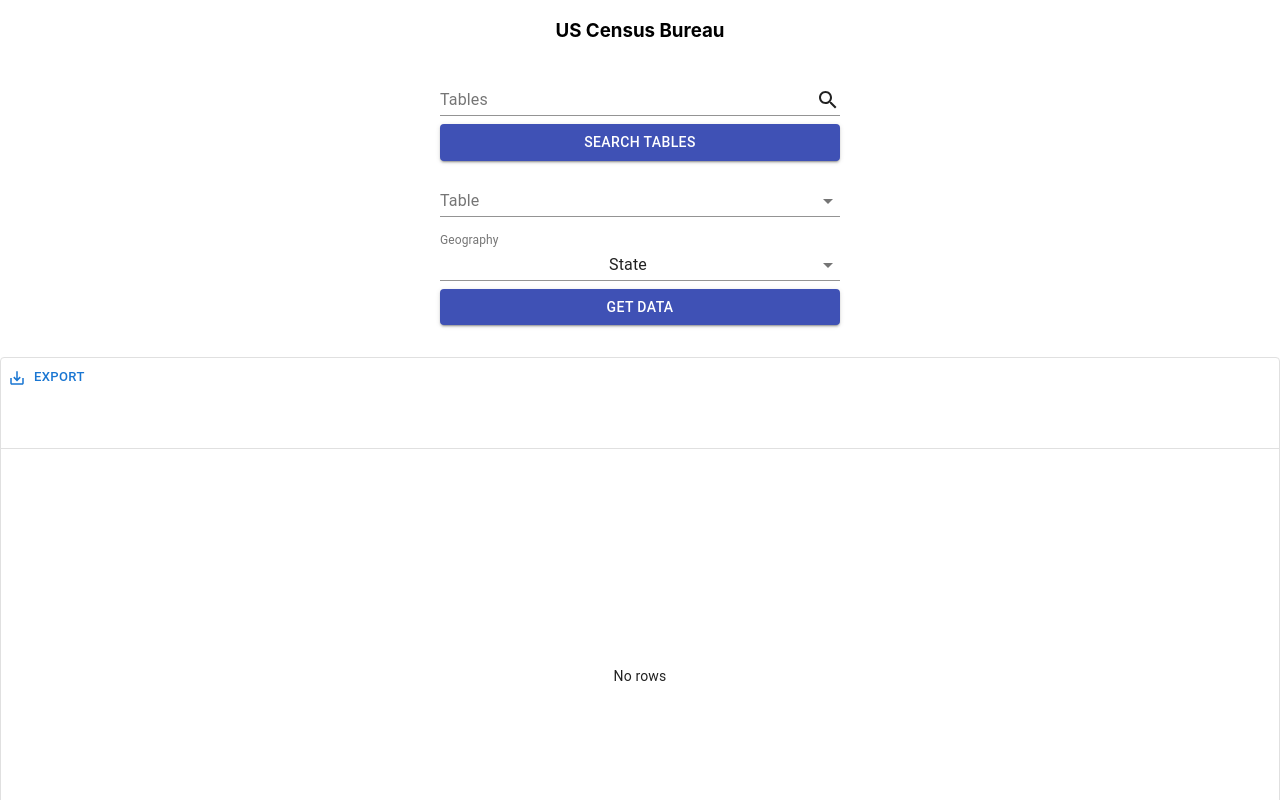
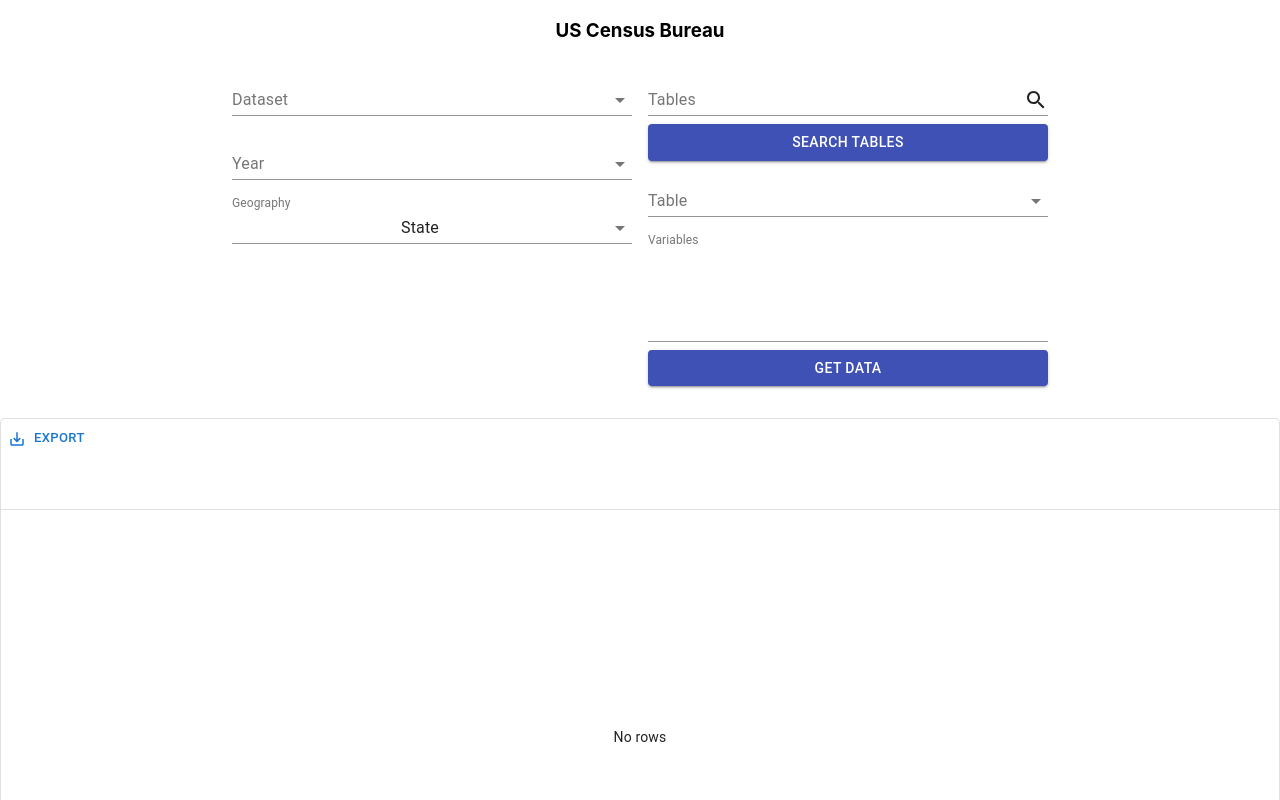
Before and after one commit to vermontkidsdata-org/vermontkidsdata-app, a React (Create React App) app in the folder ui/: page /census in a window 1280 px wide. Shown: the top 800 px of the page. Built offline with nearby package versions, Linux system fonts and the light colour scheme.

Commit message:
added census and data grid

```diff
--- a/ui/src/pages/Census.js
+++ b/ui/src/pages/Census.js
@@ -15,10 +15,17 @@
 import {ThreeDots} from 'react-loader-spinner';
 
 const useStyles = makeStyles((theme) => ({
-    container: {
+    rowContainer: {
+        display: "flex",
+        flexDirection: "row",
+        justifyContent: "center",
+        alignItems: "flex-start"
+    },
+    colContainer: {
         display: "flex",
         flexDirection: "column",
-        justifyContent: "center"
+        justifyContent: "center",
+
     },
     formControl: {
         margin: theme.spacing(1),
@@ -78,6 +85,14 @@
     const [rows, setRows] = useState([]);
     const [columns, setColumns] = useState([]);
     const [loading, setLoading] = useState(false);
+    const [variable, setVariable] = useState([]);
+    const [variables, setVariables] = useState([]);
+    const [dataset, setDataset] = useState([]);
+    const [year, setYear] = useState('');
+
+    const handleDatasetChange = (event) => {
+        setDataset(event.target.value);
+    };
 
     const handleGeoChange = (event) => {
         setGeography(event.target.value);
@@ -91,6 +106,21 @@
         setTable(event.target.value);
     };
 
+    const handleYearChange = (event) => {
+        setYear(event.target.value);
+    };
+
+    const handleVariableChange = (event) => {
+        const { options } = event.target;
+        const value = [];
+        for (let i = 0, l = options.length; i < l; i += 1) {
+            if (options[i].selected) {
+                value.push(options[i].value);
+            }
+        }
+        setVariable(value);
+    };
+
     const searchTables = async () => {
         setLoading(true);
         let search = {searchText};
@@ -99,8 +129,14 @@
         let response = await axios.get('https://jwzzquhd03.execute-api.us-east-1.amazonaws.com/prod/codes/census/tables/search?concept='+search.searchText);
         console.log(response.data);
         let tables = response.data.tables;
+        //once we get the tables, search the variables
+        //let response = await axios.get('https://jwzzquhd03.execute-api.us-east-1.amazonaws.com/prod/codes/census/tables/search?concept='+search.searchText);
+        let concept = 'POPULATION%20UNDER%2018%20YEARS%20BY%20AGE';
+        let vars = await axios.get(`https://data.vermontkidsdata.org/v1/search_concept_variables/`+concept);
+        console.log(vars.data);
         setTables(response.data.tables);
         setTable(tables[0].table);
+        setVariables(vars.data);
         setLoading(false);
     };
 
@@ -125,9 +161,69 @@
     console.log({geography});
 
     return (
+        <div className={clsx(classes.colContainer)} >
+            <div><h3>US Census Bureau</h3></div>
+            <div>
+                <div className={clsx(classes.rowContainer)}>
+                    {/*input column 1*/}
+                    <div className={clsx(classes.colContainer)} >
+                        <div>
+                            <FormControl className={clsx(classes.formControl, classes.textField)} >
+                                <InputLabel id="dataset-label">Dataset</InputLabel>
+                                <Select
+                                    labelId="dataset-label"
+                                    id="dataset"
+                                    value={dataset}
+                                    onChange={handleDatasetChange}
+                                >
+                                    <MenuItem value={'acs1'}>American Community Survey (ACS) 1 Year</MenuItem>
+                                    <MenuItem value={'acs3'}>American Community Survey (ACS) 3 Year</MenuItem>
+                                    <MenuItem value={'acs5'}>American Community Survey (ACS) 5 Year</MenuItem>
+                                </Select>
+                            </FormControl>
+                        </div>
+                        <div>
+                            <FormControl className={clsx(classes.formControl, classes.textField)} >
+                                <InputLabel id="year-label">Year</InputLabel>
+                                <Select
+                                    labelId="year-label"
+                                    id="year"
+                                    value={year}
+                                    onChange={handleYearChange}
+                                >
+                                    <MenuItem value={'2020'}>2020</MenuItem>
+                                    <MenuItem value={'2019'}>2019</MenuItem>
+                                    <MenuItem value={'2018'}>2018</MenuItem>
+                                    <MenuItem value={'2017'}>2017</MenuItem>
+                                    <MenuItem value={'2016'}>2016</MenuItem>
+                                    <MenuItem value={'2015'}>2015</MenuItem>
+                                    <MenuItem value={'2014'}>2014</MenuItem>
+                                    <MenuItem value={'2013'}>2013</MenuItem>
+                                    <MenuItem value={'2012'}>2012</MenuItem>
+                                    <MenuItem value={'2011'}>2011</MenuItem>
+                                    <MenuItem value={'2010'}>2010</MenuItem>
+                                    <MenuItem value={'2009'}>2009</MenuItem>
+                                </Select>
+                            </FormControl>
+                        </div>
+                        <div>
+                            <FormControl className={clsx(classes.formControl, classes.textField)} >
+                                <InputLabel id="geo-label">Geography</InputLabel>
+                                <Select
+                                    labelId="geo-label"
+                                    id="geography"
+                                    value={geography}
+                                    onChange={handleGeoChange}
+                                >
+                                    <MenuItem value={'state'}>State</MenuItem>
+                                    <MenuItem value={'county'}>County</MenuItem>
+                                </Select>
+                            </FormControl>
+                        </div>
 
-        <div className={clsx(classes.container)} >
-            <div><h3>US Census Bureau</h3></div>
+                    </div>
+                    {/*input column 2*/}
+                    <div>
                         <div>
                             <TextField
                                 className={classes.textField}
@@ -160,19 +256,32 @@
                         </div>
                         <div>
                             <FormControl className={clsx(classes.formControl, classes.textField)} >
-                <InputLabel id="geo-label">Geography</InputLabel>
+                                <InputLabel shrink htmlFor="var">Variables</InputLabel>
                                 <Select
-                    labelId="geo-label"
-                    id="geography"
-                    value={geography}
-                    onChange={handleGeoChange}
+                                    native
+                                    multiple
+                                    id="variable"
+                                    value={variable}
+                                    onChange={handleVariableChange}
+                                    inputProps={{
+                                        id: 'var',
+                                    }}
                                 >
-                    <MenuItem value={'state'}>State</MenuItem>
-                    <MenuItem value={'county'}>County</MenuItem>
+                                    {variables.map((v) => (
+                                        <option key={v.variable} value={v.variable}>
+                                            {v.label}
+                                        </option>
+                                    ))}
                                 </Select>
                             </FormControl>
                         </div>
+
                         <div><Button variant="contained" color="primary" className={classes.searchBtn} onClick={getCensusData}>Get Data</Button></div>
+                    </div>
+                </div>
+            </div>
+            {/*data grid*/}
+            <div>
                 <div style={{
                     display: 'flex',
                     alignItems: 'center',
@@ -181,6 +290,7 @@
                     {loading ? <ThreeDots color="#2BAD60" height="100" width="100" /> : <div></div> }
 
                 </div>
+
                 <div style={{ height: 600, width: '100%', marginTop: '2em' }}>
                     <DataGrid
                         columns={columns}
@@ -191,6 +301,7 @@
                     />
                 </div>
             </div>
+        </div>
     )
 
 }
```
Lines whose indentation alone changed are shown as unchanged.
